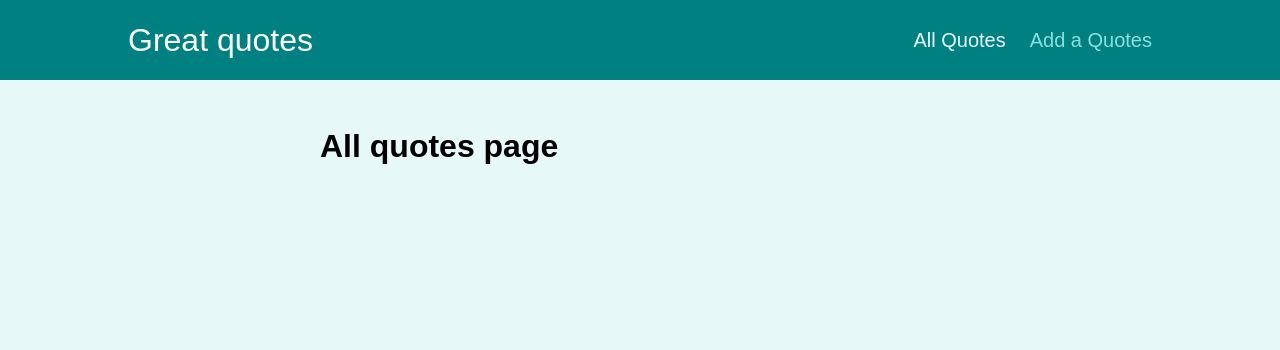
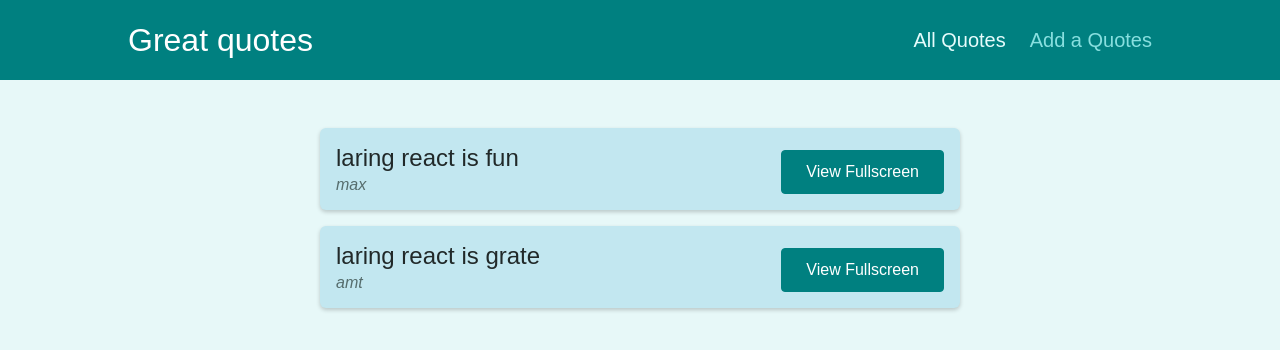
Before and after one commit to Amr-mohsen64/react_routing_qoutes_app, a React (Create React App) app: page /quotes in a window 1280 px wide. Shown: the top 350 px of the page. Built offline with nearby package versions, Linux system fonts and the light colour scheme.

Commit message:
Added dumy data in all qoutes

```diff
--- a/src/pages/AllQuotes.js
+++ b/src/pages/AllQuotes.js
@@ -1,8 +1,14 @@
 import React from 'react'
+import QuoteList from '../components/quotes/QuoteList'
+
+const DUMMY_QUOTES = [
+    { id: 'q1', author: "max", text: "laring react is fun" },
+    { id: 'q2', author: "amt", text: "laring react is grate" },
+]
 
 const AllQuotes = () => {
     return (
-        <h1>All quotes page</h1>
+        <QuoteList quotes={DUMMY_QUOTES}/>
     )
 }
 
```
Also changed, not shown: 1 other file (tests, documents, lock files or other folders).
